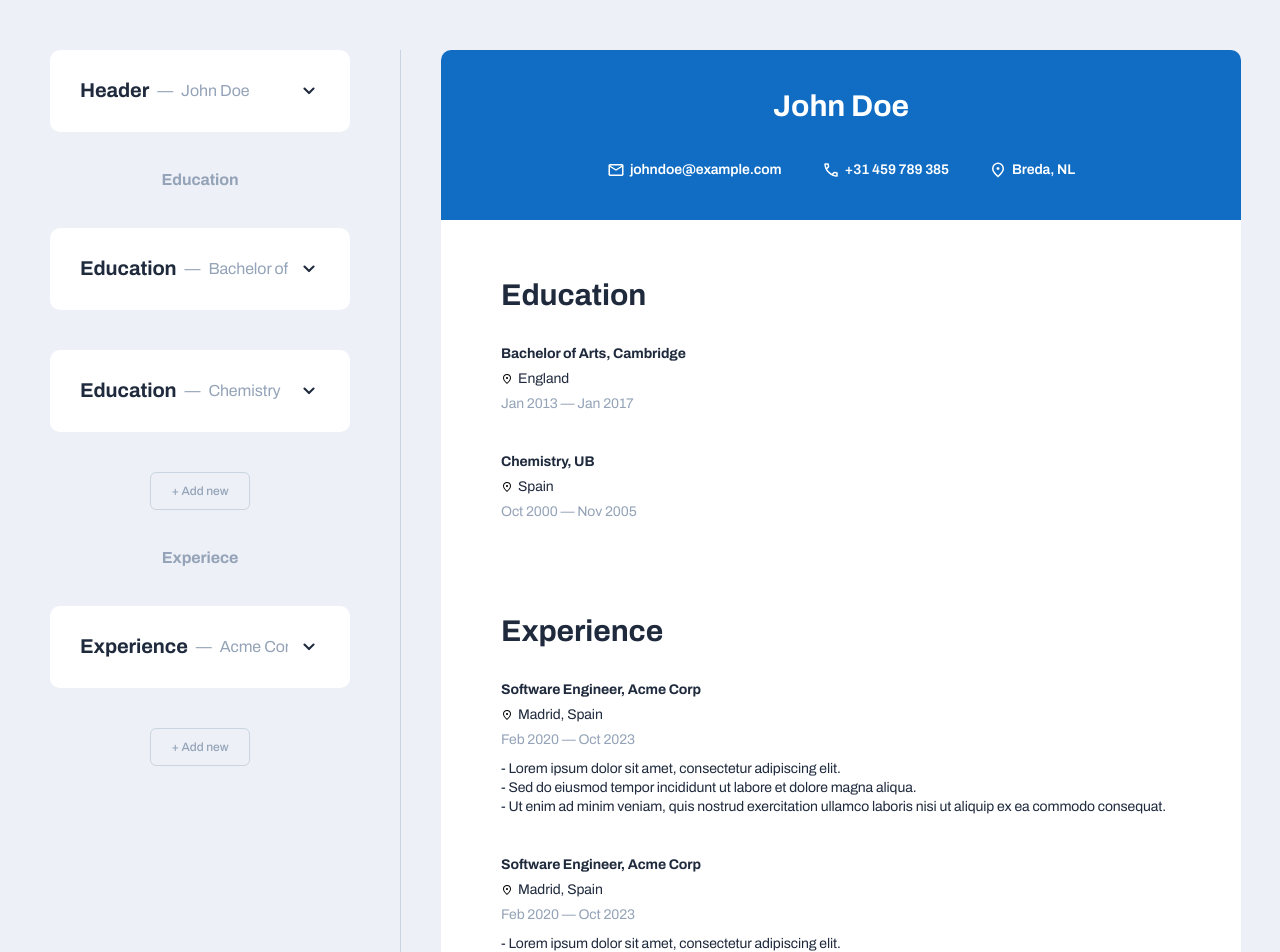
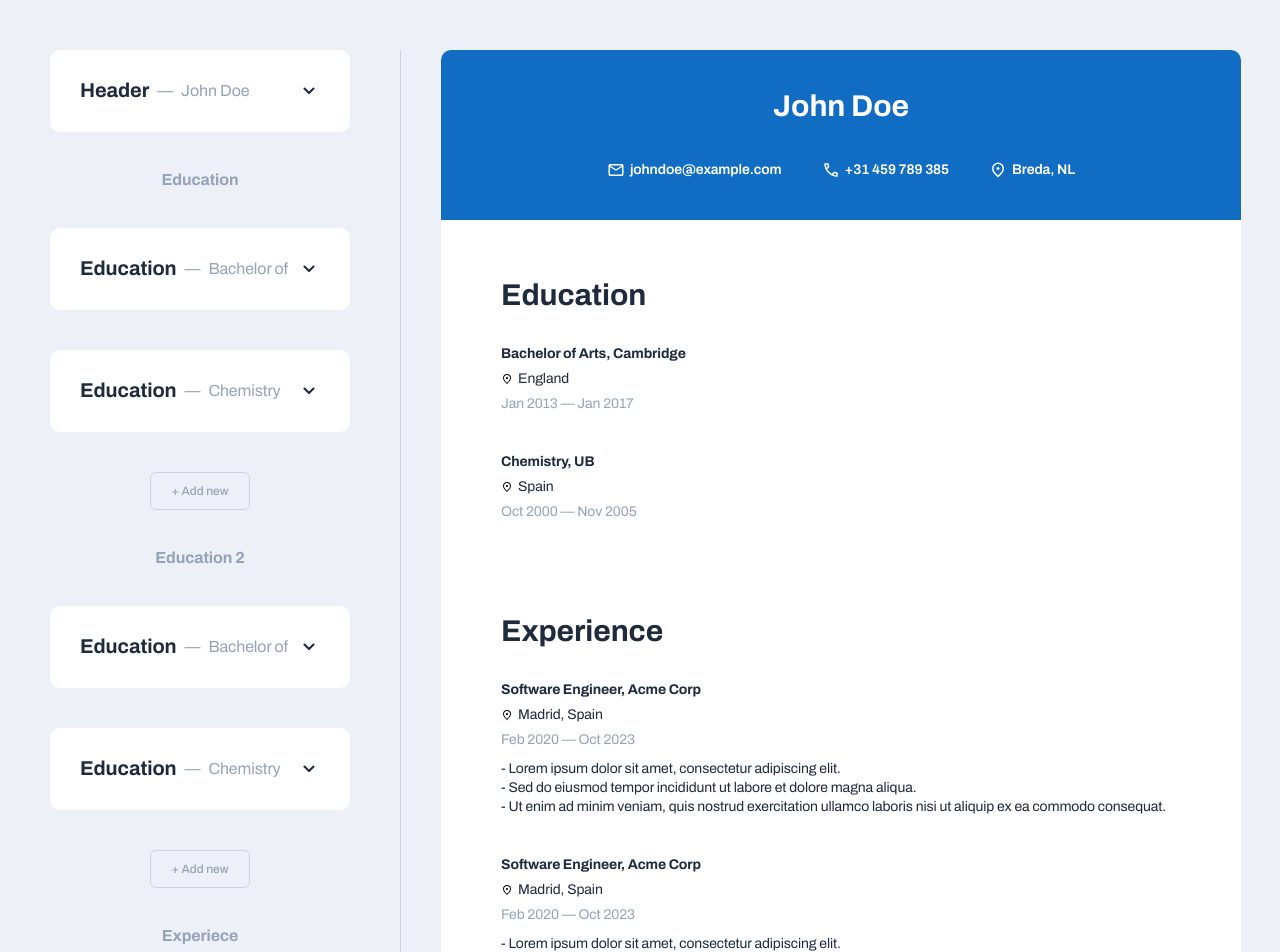
Before and after one commit to amadeuio/make-your-cv, a React (Vite) app: page / in a window 1280 px wide. Shown: the top 952 px of the page. Built offline with nearby package versions, Linux system fonts and the light colour scheme.

Commit message:
Create educationForm as a reusable component

```diff
--- a/src/App.tsx
+++ b/src/App.tsx
@@ -1,4 +1,5 @@
 import HeaderForm from "./components/HeaderForm";
+import EducationForms from "./components/EducationForms";
 import EducationForm from "./components/EducationForm";
 import ExperienceForm from "./components/ExperienceForm";
 
@@ -76,12 +77,20 @@ function CvSection() {
 }
 
 function FormSection() {
+  const [educationArray] = useState(initialEducationArray);
+
   return (
     <aside className="form-section">
       <HeaderForm />
 
       <div className="form-title">Education</div>
-      <EducationForm />
+      <EducationForms />
+      <Button className="add-new-button" label={"+ Add new"} onClick={() => {}} />
+
+      <div className="form-title">Education 2</div>
+      {educationArray.map((education) => (
+        <EducationForm key={education.id} id={education.id} />
+      ))}
       <Button className="add-new-button" label={"+ Add new"} onClick={() => {}} />
 
       <div className="form-title">Experiece</div>
--- a/src/components/EducationForm.tsx
+++ b/src/components/EducationForm.tsx
@@ -2,30 +2,42 @@ import { useContext, ChangeEvent, FormEvent } from "react";
 import { FormDataContext } from "../App";
 import { UUID } from "../App";
 
+import { EducationObject } from "../App";
+
 import ExpandLessIcon from "../icons/ExpandLessIcon";
 import ExpandMoreIcon from "../icons/ExpandMoreIcon";
 
-function EducationForm() {
+interface EducationFormProps {
+  id: UUID;
+}
+
+function EducationForm({ id }: EducationFormProps) {
   const { educationArray, setEducationArray } = useContext(FormDataContext)!;
 
-  const toggleDropdown = (id: UUID) => {
+  const educationObject = educationArray.find((obj) => obj.id === id) as EducationObject;
+
+  const { school, qualification, startDate, endDate, location, isOpen } = educationObject;
+
+  const toggleDropdown = () => {
     setEducationArray((prevState) =>
-      prevState.map((edu) => (edu.id === id ? { ...edu, isOpen: !edu.isOpen } : edu))
+      prevState.map((edu) =>
+        edu.id === educationObject.id ? { ...edu, isOpen: !edu.isOpen } : edu
+      )
     );
   };
 
-  const handleChange = (id: UUID, e: ChangeEvent<HTMLInputElement>) => {
+  const handleChange = (e: ChangeEvent<HTMLInputElement>) => {
     const { name, value } = e.target;
     setEducationArray((prevState) =>
-      prevState.map((edu) => (edu.id === id ? { ...edu, [name]: value } : edu))
+      prevState.map((edu) => (edu.id === educationObject.id ? { ...edu, [name]: value } : edu))
     );
   };
 
-  const handleClear = (id: UUID, e: FormEvent<HTMLButtonElement>) => {
+  const handleClear = (e: FormEvent<HTMLButtonElement>) => {
     e.preventDefault();
     setEducationArray((prevState) =>
       prevState.map((edu) =>
-        edu.id === id
+        edu.id === educationObject.id
           ? {
               ...edu,
               school: "",
@@ -40,103 +52,99 @@ function EducationForm() {
     );
   };
 
-  const handleSave = (id: UUID, e: FormEvent<HTMLButtonElement>) => {
+  const handleSave = (e: FormEvent<HTMLButtonElement>) => {
     e.preventDefault();
-    toggleDropdown(id);
+    toggleDropdown();
   };
 
   return (
-    <>
-      {educationArray.map((data) => (
-        <form key={data.id} className="education-form">
+    <form className="education-form">
       <fieldset>
         {/* Legend */}
-            <div className="legend-container" onClick={() => toggleDropdown(data.id)}>
+        <div className="legend-container" onClick={toggleDropdown}>
           <div className="legend-content">
             <legend>Education</legend>
-                {!data.isOpen && data.qualification && (
+            {!isOpen && qualification && (
               <div className="legend-qualification-preview">
                 <span className="legend-dash">—</span>
-                    {data.qualification}
+                {qualification}
               </div>
             )}
           </div>
-              {data.isOpen ? <ExpandLessIcon /> : <ExpandMoreIcon />}
+          {isOpen ? <ExpandLessIcon /> : <ExpandMoreIcon />}
         </div>
 
         {/* Drop down menu */}
-            <div className={`dropdown-menu ${data.isOpen ? "open" : ""}`}>
+        <div className={`dropdown-menu ${isOpen ? "open" : ""}`}>
           <ul>
             <li className="input-container">
-                  <label htmlFor={`qualification_${data.id}`}>Qualification</label>
+              <label htmlFor={`qualification_${id}`}>Qualification</label>
               <input
                 type="text"
-                    id={`qualification_${data.id}`}
+                id={`qualification_${id}`}
                 name="qualification"
                 placeholder="Enter the qualification name"
-                    value={data.qualification}
-                    onChange={(e) => handleChange(data.id, e)}
+                value={qualification}
+                onChange={(e) => handleChange(e)}
               />
             </li>
             <li className="input-container">
-                  <label htmlFor={`school_${data.id}`}>School</label>
+              <label htmlFor={`school_${id}`}>School</label>
               <input
                 type="text"
-                    id={`school_${data.id}`}
+                id={`school_${id}`}
                 name="school"
                 placeholder="Enter the school name"
-                    value={data.school}
-                    onChange={(e) => handleChange(data.id, e)}
+                value={school}
+                onChange={(e) => handleChange(e)}
               />
             </li>
             <li className="input-container">
-                  <label htmlFor={`location_${data.id}`}>Location</label>
+              <label htmlFor={`location_${id}`}>Location</label>
               <input
                 type="text"
-                    id={`location_${data.id}`}
+                id={`location_${id}`}
                 name="location"
                 placeholder="Enter the location"
-                    value={data.location}
-                    onChange={(e) => handleChange(data.id, e)}
+                value={location}
+                onChange={(e) => handleChange(e)}
               />
             </li>
             <li className="input-container">
-                  <label htmlFor={`startDate_${data.id}`}>Start Date</label>
+              <label htmlFor={`startDate_${id}`}>Start Date</label>
               <input
                 type="text"
-                    id={`startDate_${data.id}`}
+                id={`startDate_${id}`}
                 name="startDate"
                 placeholder="Enter the start date"
-                    value={data.startDate}
-                    onChange={(e) => handleChange(data.id, e)}
+                value={startDate}
+                onChange={(e) => handleChange(e)}
               />
             </li>
             <li className="input-container">
-                  <label htmlFor={`endDate_${data.id}`}>End Date</label>
+              <label htmlFor={`endDate_${id}`}>End Date</label>
               <input
                 type="text"
-                    id={`endDate_${data.id}`}
+                id={`endDate_${id}`}
                 name="endDate"
                 placeholder="Enter the end date"
-                    value={data.endDate}
-                    onChange={(e) => handleChange(data.id, e)}
+                value={endDate}
+                onChange={(e) => handleChange(e)}
               />
             </li>
           </ul>
 
           <div className="button-container">
-                <button className="clear-button" onClick={(e) => handleClear(data.id, e)}>
+            <button className="clear-button" onClick={(e) => handleClear(e)}>
               Clear
             </button>
-                <button className="save-button" onClick={(e) => handleSave(data.id, e)}>
+            <button className="save-button" onClick={(e) => handleSave(e)}>
               Save
             </button>
           </div>
         </div>
       </fieldset>
     </form>
-      ))}
-    </>
   );
 }
 
--- /dev/null
+++ b/src/components/EducationForms.tsx
@@ -0,0 +1,143 @@
+import { useContext, ChangeEvent, FormEvent } from "react";
+import { FormDataContext } from "../App";
+import { UUID } from "../App";
+
+import ExpandLessIcon from "../icons/ExpandLessIcon";
+import ExpandMoreIcon from "../icons/ExpandMoreIcon";
+
+function EducationForms() {
+  const { educationArray, setEducationArray } = useContext(FormDataContext)!;
+
+  const toggleDropdown = (id: UUID) => {
+    setEducationArray((prevState) =>
+      prevState.map((edu) => (edu.id === id ? { ...edu, isOpen: !edu.isOpen } : edu))
+    );
+  };
+
+  const handleChange = (id: UUID, e: ChangeEvent<HTMLInputElement>) => {
+    const { name, value } = e.target;
+    setEducationArray((prevState) =>
+      prevState.map((edu) => (edu.id === id ? { ...edu, [name]: value } : edu))
+    );
+  };
+
+  const handleClear = (id: UUID, e: FormEvent<HTMLButtonElement>) => {
+    e.preventDefault();
+    setEducationArray((prevState) =>
+      prevState.map((edu) =>
+        edu.id === id
+          ? {
+              ...edu,
+              school: "",
+              qualification: "",
+              startDate: "",
+              endDate: "",
+              location: "",
+              isOpen: true,
+            }
+          : edu
+      )
+    );
+  };
+
+  const handleSave = (id: UUID, e: FormEvent<HTMLButtonElement>) => {
+    e.preventDefault();
+    toggleDropdown(id);
+  };
+
+  return (
+    <>
+      {educationArray.map((data) => (
+        <form key={data.id} className="education-form">
+          <fieldset>
+            {/* Legend */}
+            <div className="legend-container" onClick={() => toggleDropdown(data.id)}>
+              <div className="legend-content">
+                <legend>Education</legend>
+                {!data.isOpen && data.qualification && (
+                  <div className="legend-qualification-preview">
+                    <span className="legend-dash">—</span>
+                    {data.qualification}
+                  </div>
+                )}
+              </div>
+              {data.isOpen ? <ExpandLessIcon /> : <ExpandMoreIcon />}
+            </div>
+
+            {/* Drop down menu */}
+            <div className={`dropdown-menu ${data.isOpen ? "open" : ""}`}>
+              <ul>
+                <li className="input-container">
+                  <label htmlFor={`qualification_${data.id}`}>Qualification</label>
+                  <input
+                    type="text"
+                    id={`qualification_${data.id}`}
+                    name="qualification"
+                    placeholder="Enter the qualification name"
+                    value={data.qualification}
+                    onChange={(e) => handleChange(data.id, e)}
+                  />
+                </li>
+                <li className="input-container">
+                  <label htmlFor={`school_${data.id}`}>School</label>
+                  <input
+                    type="text"
+                    id={`school_${data.id}`}
+                    name="school"
+                    placeholder="Enter the school name"
+                    value={data.school}
+                    onChange={(e) => handleChange(data.id, e)}
+                  />
+                </li>
+                <li className="input-container">
+                  <label htmlFor={`location_${data.id}`}>Location</label>
+                  <input
+                    type="text"
+                    id={`location_${data.id}`}
+                    name="location"
+                    placeholder="Enter the location"
+                    value={data.location}
+                    onChange={(e) => handleChange(data.id, e)}
+                  />
+                </li>
+                <li className="input-container">
+                  <label htmlFor={`startDate_${data.id}`}>Start Date</label>
+                  <input
+                    type="text"
+                    id={`startDate_${data.id}`}
+                    name="startDate"
+                    placeholder="Enter the start date"
+                    value={data.startDate}
+                    onChange={(e) => handleChange(data.id, e)}
+                  />
+                </li>
+                <li className="input-container">
+                  <label htmlFor={`endDate_${data.id}`}>End Date</label>
+                  <input
+                    type="text"
+                    id={`endDate_${data.id}`}
+                    name="endDate"
+                    placeholder="Enter the end date"
+                    value={data.endDate}
+                    onChange={(e) => handleChange(data.id, e)}
+                  />
+                </li>
+              </ul>
+
+              <div className="button-container">
+                <button className="clear-button" onClick={(e) => handleClear(data.id, e)}>
+                  Clear
+                </button>
+                <button className="save-button" onClick={(e) => handleSave(data.id, e)}>
+                  Save
+                </button>
+              </div>
+            </div>
+          </fieldset>
+        </form>
+      ))}
+    </>
+  );
+}
+
+export default EducationForms;
```
Lines whose indentation alone changed are shown as unchanged.
